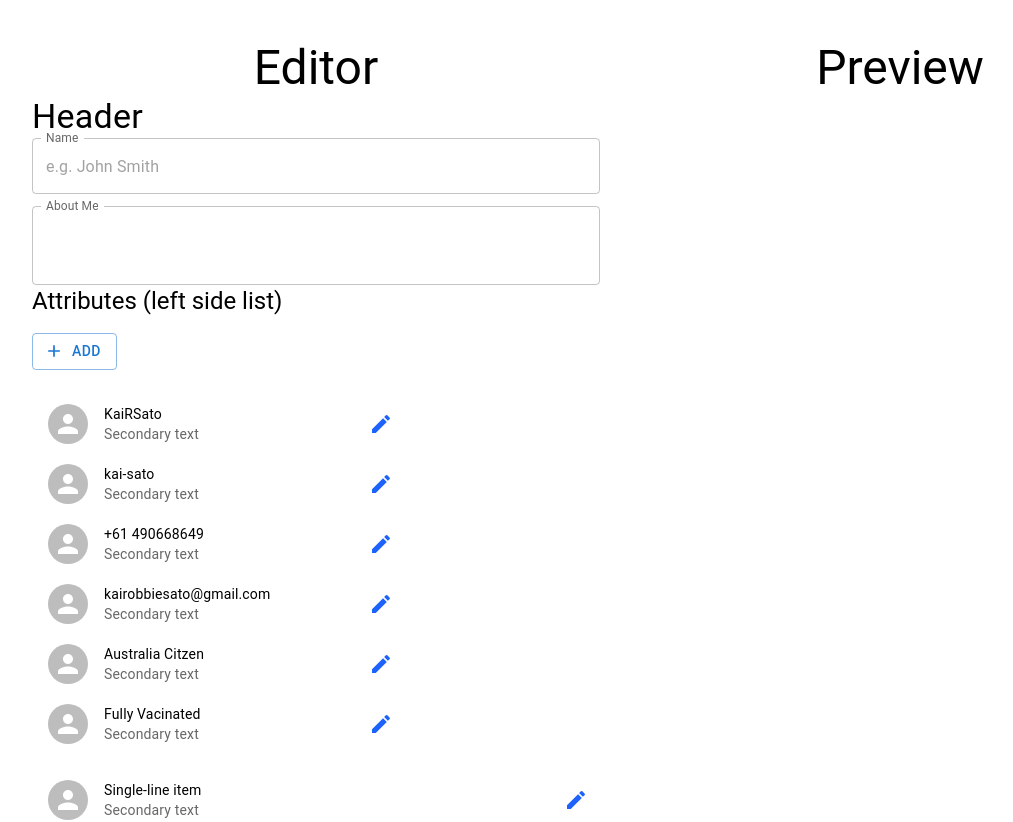
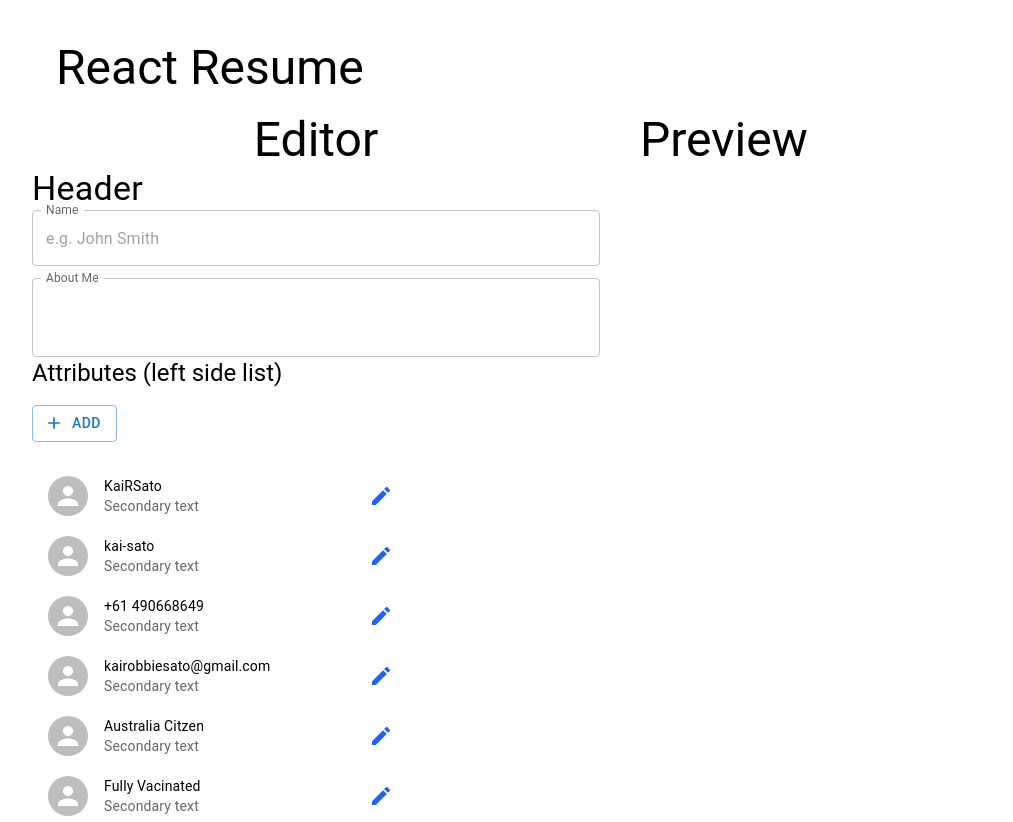
Before and after one commit to kairsato/ResumeReact, a Next.js app: page / in a window 1280 px wide. Shown: the top 822 px of the page, without its empty margins (32-1045 px from the left). Built offline with nearby package versions, Linux system fonts and the light colour scheme.

Commit message:
Update to grid

```diff
--- a/pages/index.tsx
+++ b/pages/index.tsx
@@ -1,20 +1,22 @@
 import Container from '@mui/material/Container';
-import Typography from '@mui/material/Typography';
 import { Grid } from '@mui/material';
 import classes from "../styles/global.module.css";
 import Editor from './editor';
+import Preview from './preview';
+import TitleBar from './titleBar';
 
 export default function Index() {
   return (
     <Container className={`${classes.body}`}>
       <Grid container spacing={2}>
+        <Grid item xs={12}>
+          <TitleBar />
+        </Grid>
         <Grid item xs={6}>
           <Editor />
         </Grid>
         <Grid item xs={6}>
-          <Typography align="center" variant="h3" component="h2">
-           Preview
-          </Typography>
+           <Preview />
         </Grid>
       </Grid>
     </Container>
--- a/pages/preview.tsx
+++ b/pages/preview.tsx
@@ -1,5 +1,5 @@
-import { Container } from "@mui/material";
+import { Container, Typography } from "@mui/material";
 
-export default function Editor()  {
-    return <Container></Container>
+export default function Preview()  {
+    return <Container> <Typography variant="h3" component="h2" >Preview</Typography></Container>
 }
--- /dev/null
+++ b/pages/titleBar.tsx
@@ -0,0 +1,9 @@
+import { Container, Typography } from "@mui/material";
+const ContentSpacer = () => <Container sx={{height:12}}></Container>
+
+export default function TitleBar()  {
+  //const [state, setState] = useState(Kai);
+  return <Container>
+   <Typography variant="h3" component="h2" >React Resume</Typography>
+  </Container>;
+}
```
Also changed, not shown: 1 other file (tests, documents, lock files or other folders).
